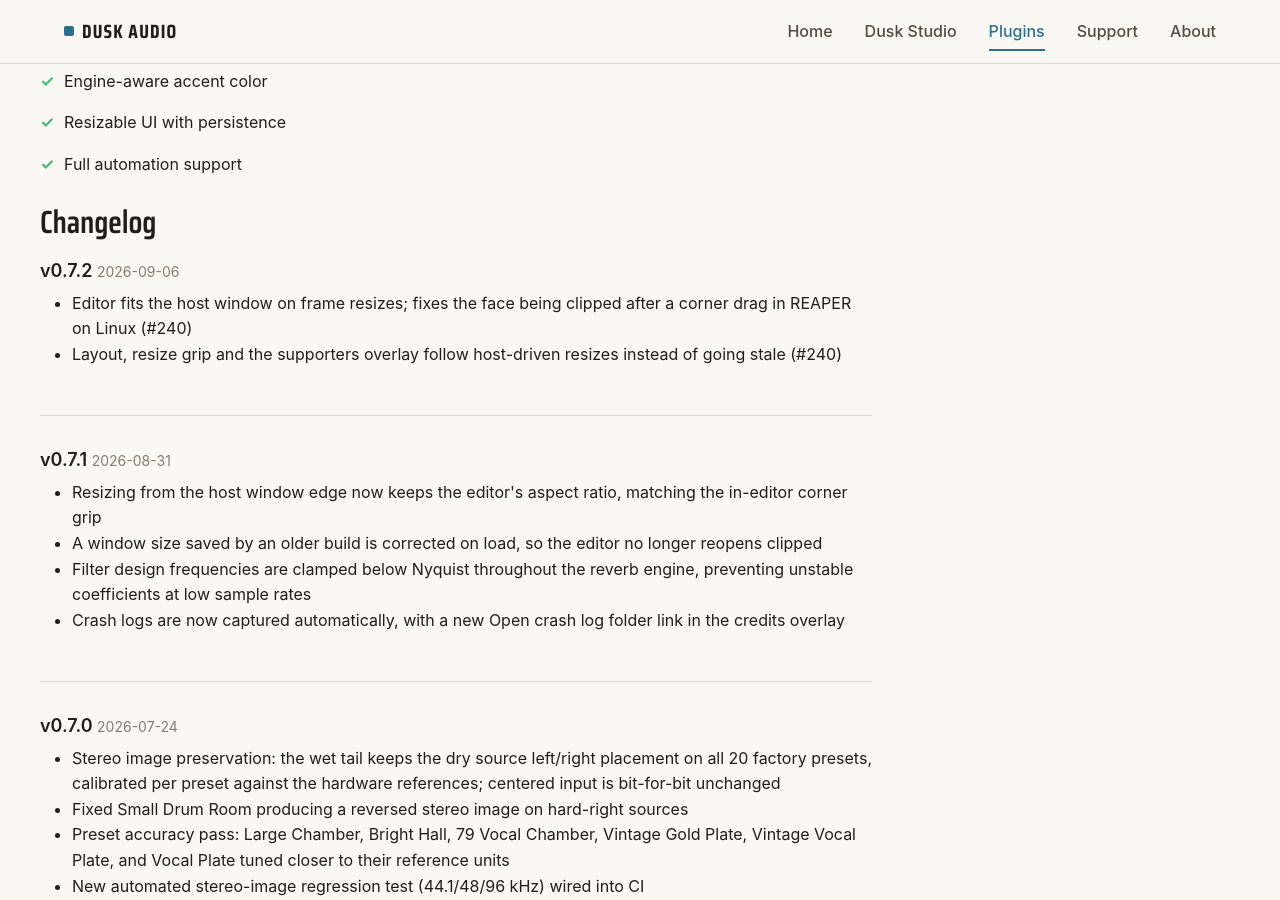
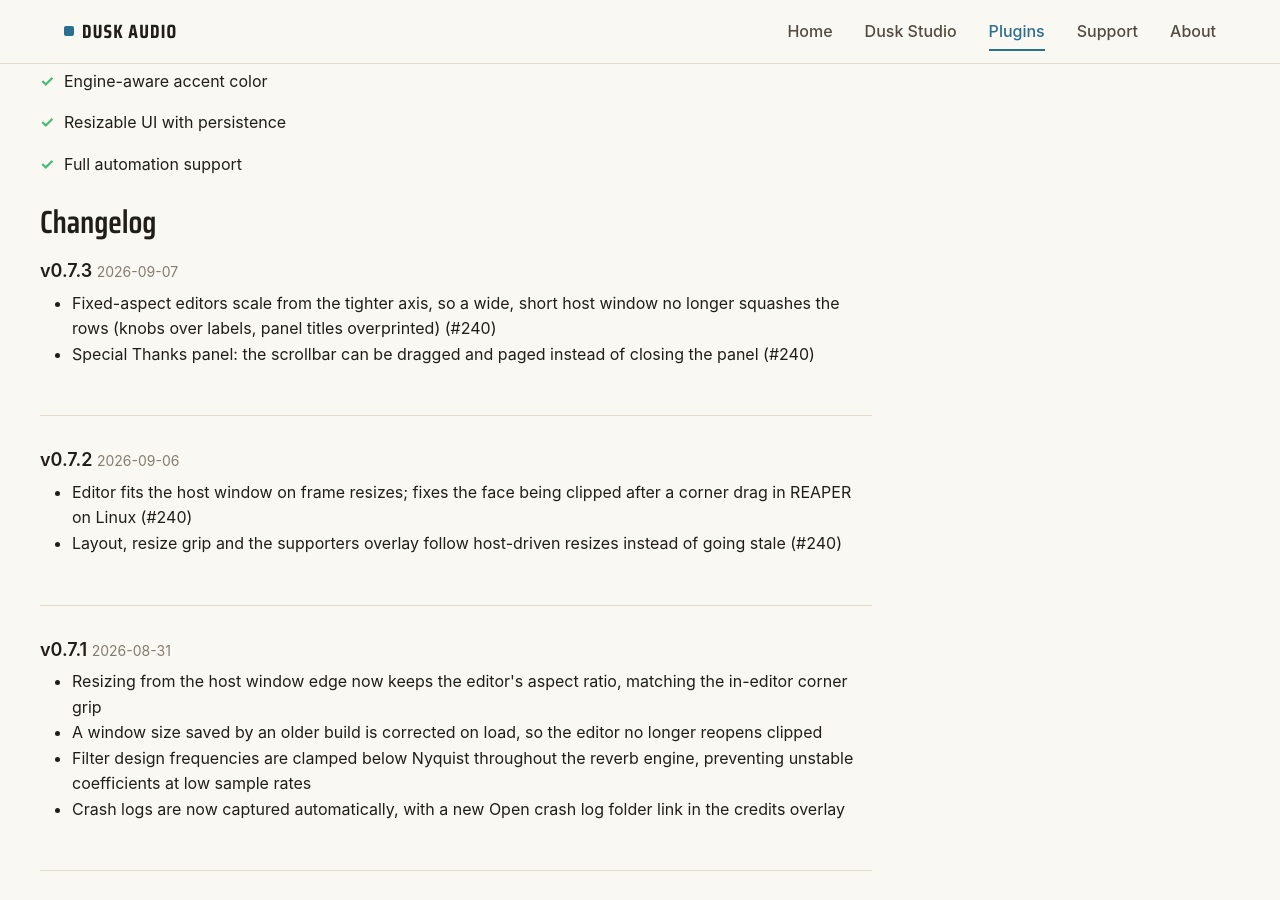
Before and after one commit to dusk-audio/dusk-audio.github.io, a Jekyll site: the page built from _plugins/duskverb.md, in a window 1280 px wide and 900 px high, scrolled down 10490 px. Built offline with Jekyll 4.4.1, drawn with Linux system fonts in a browser that asks for light colours; some of the changed text lies outside the part shown.

Commit message:
Update DuskVerb v0.7.3, Multi-Comp v1.3.8

```diff
--- a/_data/plugins.yml
+++ b/_data/plugins.yml
@@ -31,7 +31,7 @@
     Professional dynamics control, completely free.
   status: released
   featured: true
-  version: 1.3.7
+  version: 1.3.8
   released: "2026-01-03"
 - name: Spectrum Analyzer
   slug: spectrum-analyzer
@@ -100,7 +100,7 @@
     factory presets. Completely free.
   status: released
   featured: true
-  version: 0.7.2
+  version: 0.7.3
   released: "2026-02-25"
 - name: Sunset Circuits
   slug: sunset-circuits
--- a/_plugins/duskverb.md
+++ b/_plugins/duskverb.md
@@ -4,7 +4,7 @@ title: DuskVerb
 slug: duskverb
 tagline: Professional Algorithmic Reverb
 description: "Algorithmic reverb with eleven distinct DSP engines: Plate, Vintage Plate, Smooth Plate, Chamber, Spring, Gated, Shimmer, Reverse, Hall, Tiled Room, and Dense Hall. Tone, Character, and Duck macro shapers, 20 hardware-inspired factory presets, random-walk modulation, freeze. Free VST3, LV2, AU, and CLAP plugin for Linux, Windows, and macOS."
-version: "0.7.2"
+version: "0.7.3"
 screenshot: /assets/images/plugins/DuskVerb-Shimmer.png
 
 gallery:
@@ -85,6 +85,11 @@ requirements:
   - "Sample rates: 44.1 kHz to 192 kHz (sample-rate independent)"
 
 changelog:
+  - version: "0.7.3"
+    date: "2026-09-07"
+    changes:
+      - "Fixed-aspect editors scale from the tighter axis, so a wide, short host window no longer squashes the rows (knobs over labels, panel titles overprinted) (#240)"
+      - "Special Thanks panel: the scrollbar can be dragged and paged instead of closing the panel (#240)"
   - version: "0.7.2"
     date: "2026-09-06"
     changes:
--- a/_plugins/multi-comp.md
+++ b/_plugins/multi-comp.md
@@ -39,6 +39,11 @@ requirements:
   - "Sample rates: 44.1kHz to 192kHz"
 
 changelog:
+  - version: "1.3.8"
+    date: "2026-09-07"
+    changes:
+      - "Editor scales from the tighter axis, so a wide, short host window no longer squashes the layout (#240)"
+      - "Special Thanks panel: the scrollbar can be dragged and paged instead of closing the panel (#240)"
   - version: "1.3.7"
     date: "2026-09-06"
     changes:
```
Also changed, not shown: other parts of _plugins/multi-comp.md (+1 -1 lines), 2 other files.
